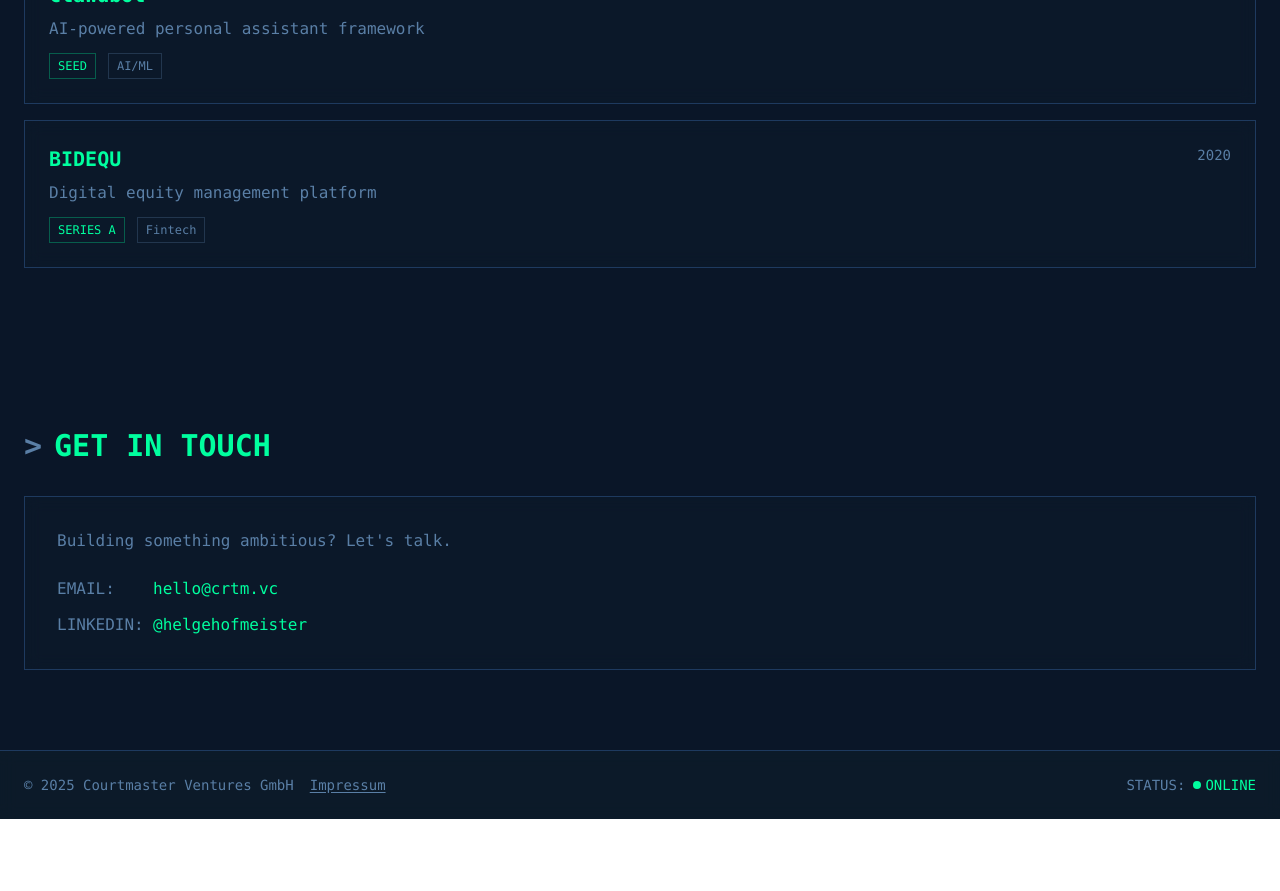
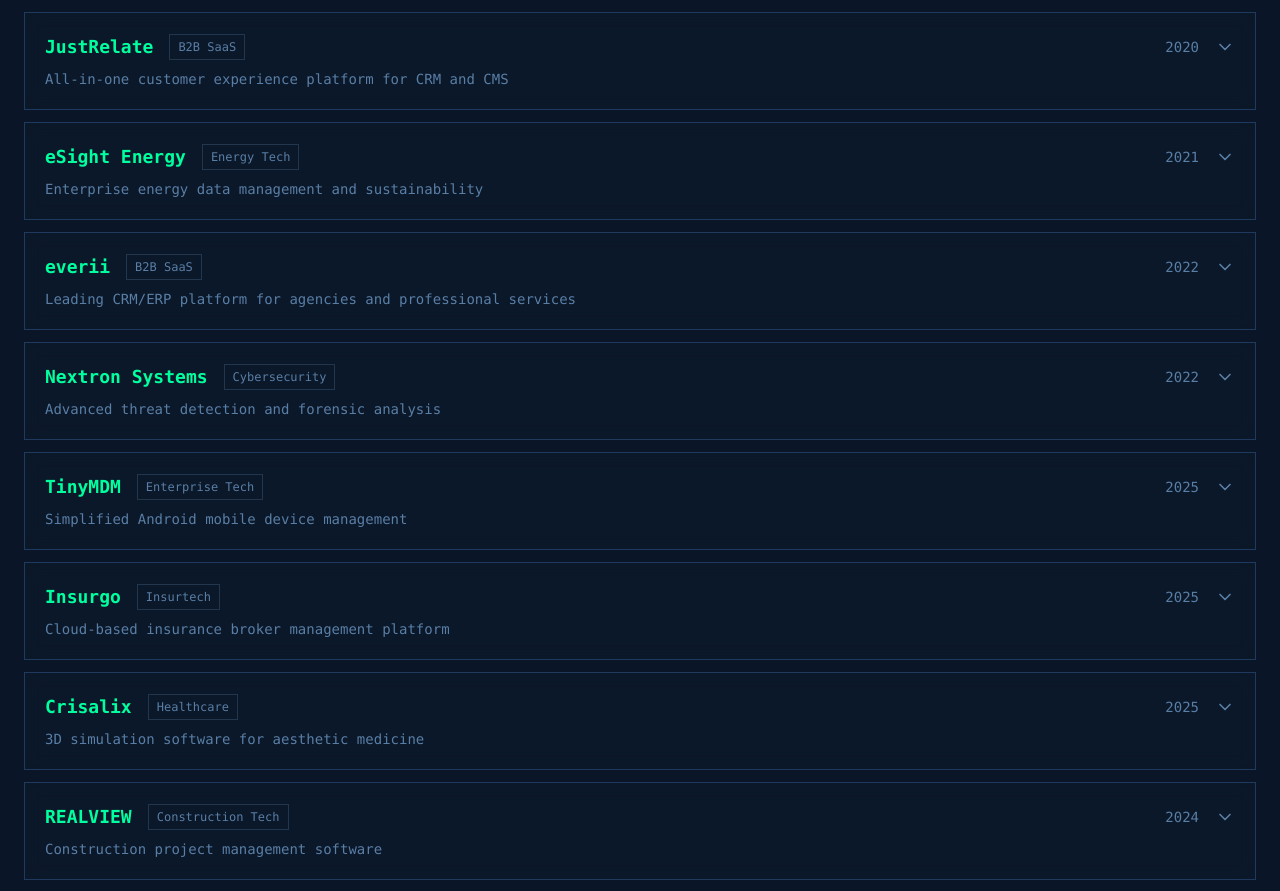
Before and after one commit to hehobid/crtm-vc, a React (Vite) app: page / in a window 1280 px wide. Shown: the part 1880-2771 px from the top of the page. Before the commit the page ends 2699 px from the top, so only its background shows below. Built offline with nearby package versions, Linux system fonts and the light colour scheme.

Commit message:
Add expandable portfolio with 13 companies and links

```diff
--- a/src/App.tsx
+++ b/src/App.tsx
@@ -1,16 +1,118 @@
 import { useEffect, useState } from 'react';
 import { Skyline } from './components/Skyline';
-import { Terminal } from 'lucide-react';
+import { Terminal, ChevronDown, ExternalLink } from 'lucide-react';
 
 const portfolioCompanies = [
-  { name: 'helloHQ', year: '2016', desc: 'All-in-one agency management software', stage: 'GROWTH', sector: 'B2B SaaS' },
-  { name: 'Clawdbot', year: '2024', desc: 'AI-powered personal assistant framework', stage: 'SEED', sector: 'AI/ML' },
-  { name: 'BIDEQU', year: '2020', desc: 'Digital equity management platform', stage: 'SERIES A', sector: 'Fintech' },
+  {
+    name: 'myneva',
+    year: '2017',
+    desc: 'Leading European software provider for social care and healthcare',
+    detail: '100,000+ users across 6 European countries. Built through anchor investment and 8 add-on acquisitions to become the #1 platform in DACH and Benelux.',
+    sector: 'Healthcare',
+    url: 'https://myneva.eu'
+  },
+  {
+    name: 'EvidentIQ',
+    year: '2019',
+    desc: 'End-to-end eClinical solutions for life sciences',
+    detail: '3,500+ clinical studies, 25M patients across 83 countries. Trusted by 15 of the top 20 pharma companies worldwide.',
+    sector: 'Life Science',
+    url: 'https://evidentiq.com'
+  },
+  {
+    name: 'JustRelate',
+    year: '2020',
+    desc: 'All-in-one customer experience platform for CRM and CMS',
+    detail: '100,000+ active users, 250+ enterprise customers. Integrated etracker for analytics capabilities.',
+    sector: 'B2B SaaS',
+    url: 'https://justrelate.com'
+  },
+  {
+    name: 'eSight Energy',
+    year: '2021',
+    desc: 'Enterprise energy data management and sustainability',
+    detail: '33,000 users managing 260,000 buildings in 60 countries. Monitoring $5B+ in energy spend.',
+    sector: 'Energy Tech',
+    url: 'https://esightenergy.com'
+  },
+  {
+    name: 'everii',
+    year: '2022',
+    desc: 'Leading CRM/ERP platform for agencies and professional services',
+    detail: '10,000+ CRM customers. #1 in DACH for agencies and consultancies with 80%+ recurring revenue.',
+    sector: 'B2B SaaS',
+    url: 'https://hellohq.io'
+  },
+  {
+    name: 'Nextron Systems',
+    year: '2022',
+    desc: 'Advanced threat detection and forensic analysis',
+    detail: 'Industry-leading detection rates for APTs, malware, and compromise assessment. German-engineered security.',
+    sector: 'Cybersecurity',
+    url: 'https://nextron-systems.com'
+  },
+  {
+    name: 'TinyMDM',
+    year: '2025',
+    desc: 'Simplified Android mobile device management',
+    detail: 'Intuitive MDM solution with kiosk mode, app management, and security compliance for enterprise fleets.',
+    sector: 'Enterprise Tech',
+    url: 'https://tinymdm.net'
+  },
+  {
+    name: 'Insurgo',
+    year: '2025',
+    desc: 'Cloud-based insurance broker management platform',
+    detail: 'AI-powered document processing, customer portals, and automated workflows for modern insurance brokers.',
+    sector: 'Insurtech',
+    url: 'https://insurgo.de'
+  },
+  {
+    name: 'Crisalix',
+    year: '2025',
+    desc: '3D simulation software for aesthetic medicine',
+    detail: 'World-leading 3D visualization for cosmetic surgery planning. Used by surgeons globally.',
+    sector: 'Healthcare',
+    url: 'https://crisalix.com'
+  },
+  {
+    name: 'REALVIEW',
+    year: '2024',
+    desc: 'Construction project management software',
+    detail: 'Swiss-based provider of modern solutions for construction project planning and execution.',
+    sector: 'Construction Tech',
+    url: null
+  },
+  {
+    name: 'LocalBrandX',
+    year: '2023',
+    desc: 'Local marketing automation platform',
+    detail: 'Enabling brands to execute consistent local marketing at scale across distributed networks.',
+    sector: 'Marketing Tech',
+    url: null
+  },
+  {
+    name: 'Cuseum',
+    year: '2023',
+    desc: 'Visitor and member engagement for cultural institutions',
+    detail: 'Digital membership, mobile engagement, and AR solutions for museums and cultural organizations worldwide.',
+    sector: 'Culture Tech',
+    url: 'https://cuseum.com'
+  },
+  {
+    name: 'MegaCAD',
+    year: '2024',
+    desc: 'CAD software for building services engineering',
+    detail: 'Specialized CAD solutions including Bausoft acquisition for HVAC and building technology.',
+    sector: 'Construction Tech',
+    url: null
+  },
 ];
 
 export default function App() {
   const [displayText, setDisplayText] = useState('');
   const [showImprint, setShowImprint] = useState(false);
+  const [expandedCompany, setExpandedCompany] = useState<number | null>(null);
   const fullText = '> COURTMASTER VENTURES';
 
   useEffect(() => {
@@ -126,21 +228,50 @@
           <h2 className="text-3xl font-bold mb-8 flex items-center gap-3">
             <span className="text-[#5a7fa6]">{'>'}</span> PORTFOLIO
           </h2>
-          <div className="grid gap-4">
+          <div className="grid gap-3">
             {portfolioCompanies.map((company, i) => (
               <div
                 key={i}
-                className="border border-[#1e3a5f] bg-[#0d1b2a]/50 p-6 backdrop-blur hover:border-[#00ff9f]/50 transition-all hover:translate-x-2 cursor-pointer"
+                className={`border bg-[#0d1b2a]/50 backdrop-blur transition-all cursor-pointer ${
+                  expandedCompany === i ? 'border-[#00ff9f]' : 'border-[#1e3a5f] hover:border-[#00ff9f]/50'
+                }`}
+                onClick={() => setExpandedCompany(expandedCompany === i ? null : i)}
               >
-                <div className="flex items-start justify-between mb-2">
-                  <span className="text-xl font-bold">{company.name}</span>
-                  <span className="text-[#5a7fa6] text-sm">{company.year}</span>
+                <div className="p-5">
+                  <div className="flex items-center justify-between">
+                    <div className="flex items-center gap-4">
+                      <span className="text-lg font-bold">{company.name}</span>
+                      <span className="text-xs px-2 py-1 border border-[#5a7fa6]/30 text-[#5a7fa6]">{company.sector}</span>
+                    </div>
+                    <div className="flex items-center gap-4">
+                      <span className="text-[#5a7fa6] text-sm">{company.year}</span>
+                      <ChevronDown
+                        className={`w-5 h-5 text-[#5a7fa6] transition-transform ${
+                          expandedCompany === i ? 'rotate-180' : ''
+                        }`}
+                      />
+                    </div>
+                  </div>
+                  <p className="text-[#5a7fa6] text-sm mt-2">{company.desc}</p>
                 </div>
-                <p className="text-[#5a7fa6] mb-3">{company.desc}</p>
-                <div className="flex gap-3">
-                  <span className="text-xs px-2 py-1 border border-[#00ff9f]/30 text-[#00ff9f]">{company.stage}</span>
-                  <span className="text-xs px-2 py-1 border border-[#5a7fa6]/30 text-[#5a7fa6]">{company.sector}</span>
-                </div>
+
+                {expandedCompany === i && (
+                  <div className="px-5 pb-5 border-t border-[#1e3a5f] pt-4">
+                    <p className="text-[#5a7fa6] text-sm mb-4">{company.detail}</p>
+                    {company.url && (
+                      <a
+                        href={company.url}
+                        target="_blank"
+                        rel="noopener noreferrer"
+                        onClick={(e) => e.stopPropagation()}
+                        className="inline-flex items-center gap-2 text-[#00d4ff] hover:text-[#00ff9f] transition-colors text-sm"
+                      >
+                        <ExternalLink className="w-4 h-4" />
+                        {company.url.replace('https://', '')}
+                      </a>
+                    )}
+                  </div>
+                )}
               </div>
             ))}
           </div>
```
